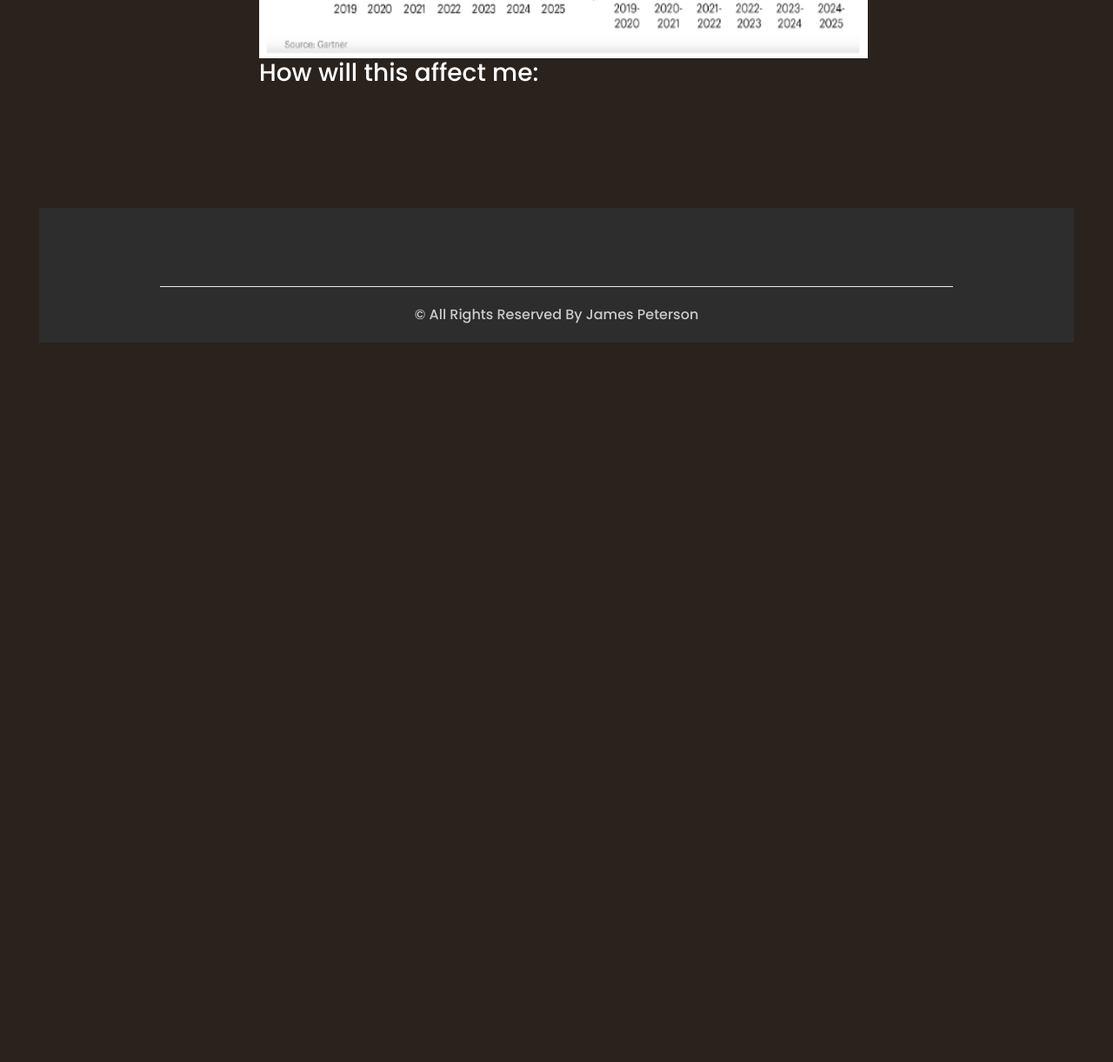
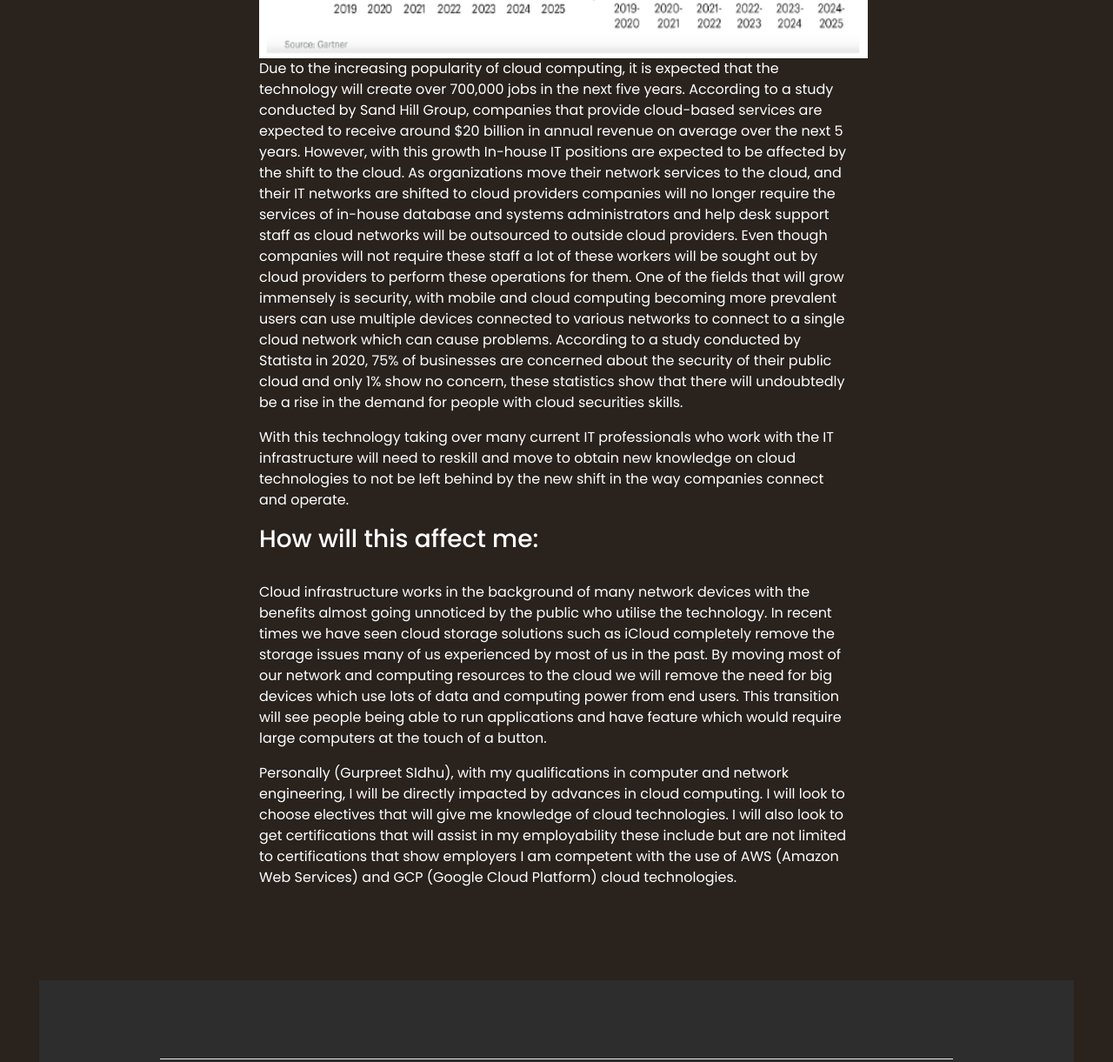
Before and after one commit to jamespeterson2/I.T, a plain HTML site: page ITtech.html in a window 1280 px wide. Shown: the part 3706-4927 px from the top of the page at 87% size. Before the commit the page ends 4145 px from the top, so only its background shows below. Drawn offline with nearby package versions, Linux system fonts and the light colour scheme.

Commit message:
gurpreet

```diff
--- a/ITtech.html
+++ b/ITtech.html
@@ -165,9 +165,32 @@
         on these products will be allocated to the cloud and around 67% of spending to on applications to be around cloud apps.
       </p>
       <img src="gartner.png" width="700" height="400"></a>
+      <p>
+        Due to the increasing popularity of cloud computing, it is expected that the technology will create over 700,000 jobs in the next five years. According to a study conducted by Sand Hill Group,
+        companies that provide cloud-based services are expected to receive around $20 billion in annual revenue on average over the next 5 years. However, with this growth In-house IT positions are
+        expected to be affected by the shift to the cloud. As organizations move their network services to the cloud, and their IT networks are shifted to cloud providers companies will no longer
+        require the services of in-house database and systems administrators and help desk support staff as cloud networks will be outsourced to outside cloud providers. Even though companies will
+        not require these staff a lot of these workers will be sought out by cloud providers to perform these operations for them. One of the fields that will grow immensely is security, with mobile
+        and cloud computing becoming more prevalent users can use multiple devices connected to various networks to connect to a single cloud network which can cause problems. According to a study
+        conducted by Statista in 2020, 75% of businesses are concerned about the security of their public cloud and only 1% show no concern, these statistics show that there will undoubtedly be a rise
+        in the demand for people with cloud securities skills.
+      </p>
+      <p>
+        With this technology taking over many current IT professionals who work with the IT infrastructure will need to reskill and move to obtain new knowledge on cloud technologies to not be
+        left behind by the new shift in the way companies connect and operate.
+      </p>
     <h3> How will this affect me:  </h3>
       <br>
       <p>
+        Cloud infrastructure works in the background of many network devices with the benefits almost going unnoticed by the public who utilise the technology. In recent times we have seen cloud
+         storage solutions such as iCloud completely remove the storage issues many of us experienced by most of us in the past. By moving most of our network and computing resources to the cloud
+         we will remove the need for big devices which use lots of data and computing power from end users. This transition will see people being able to run applications and have feature which would
+         require large computers at the touch of a button.
+      </p>
+      <p>
+        Personally (Gurpreet SIdhu), with my qualifications in computer and network engineering, I will be directly impacted by advances in cloud computing. I will look to choose electives that will
+        give me knowledge of cloud technologies. I will also look to get certifications that will assist in my employability these include but are not limited to certifications that show employers I
+        am competent with the use of AWS (Amazon Web Services) and GCP (Google Cloud Platform) cloud technologies.
       </p>
       </div>
 
```
Also changed, not shown: TeamProfile.html (+18 -0 lines).
